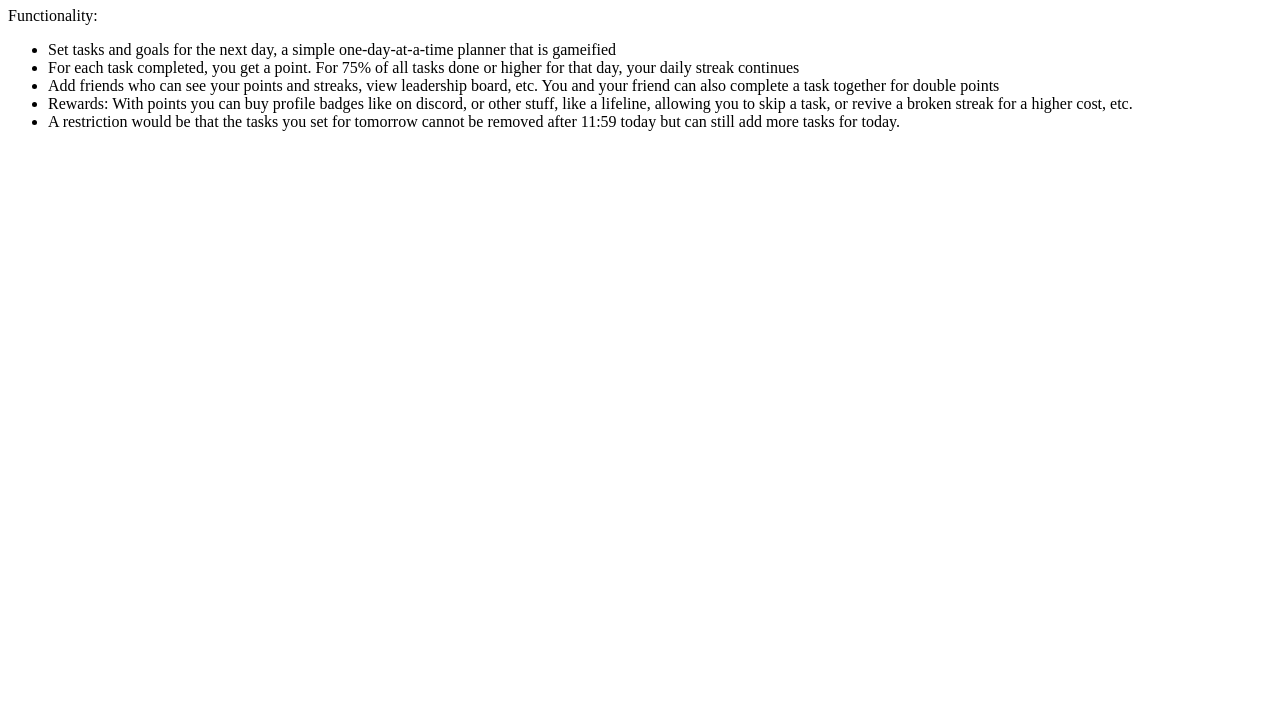
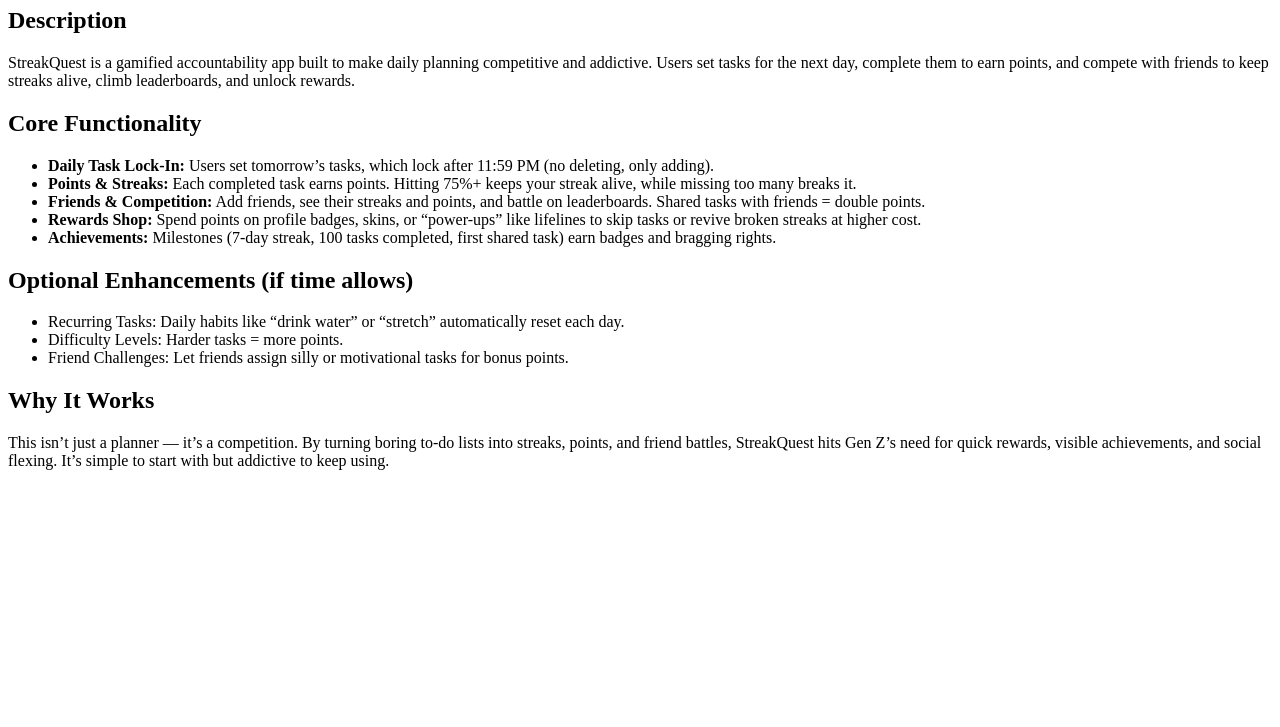
Before and after one commit to ezzeldinamoussa/csc47300-team-404, a plain HTML site: page index.html in a window 1280 px wide. Shown: the part 73-800 px from the top of the page. Drawn offline with Linux system fonts and the light colour scheme.

Commit message:
Update HW1 (Project Description)

```diff
--- a/index.html
+++ b/index.html
@@ -1,37 +1,41 @@
 <!DOCTYPE html>
 <html lang="en">
 <head>
-    <meta charset="UTF-8" />
-    <meta name="viewport" content="width=device-width, initial-scale=1.0" />
-    <title>Accountability App</title>
-    <link rel="stylesheet" href="main.css" />
+  <meta charset="UTF-8">
+  <meta name="viewport" content="width=device-width, initial-scale=1.0">
+  <title>StreakQuest Project</title>
 </head>
 <body>
-    <h1>Accountability App</h1>
-    <p>Functionality:</p>
+  <h1>Project Idea: StreakQuest</h1>
+
+  <h2>Description</h2>
+  <p>
+    StreakQuest is a gamified accountability app built to make daily planning competitive and addictive.
+    Users set tasks for the next day, complete them to earn points, and compete with friends to keep streaks alive,
+    climb leaderboards, and unlock rewards.
+  </p>
+
+  <h2>Core Functionality</h2>
   <ul>
-      <li>
-        Set tasks and goals for the next day, a simple one-day-at-a-time planner
-        that is gameified
-      </li>
-      <li>
-        For each task completed, you get a point. For 75% of all tasks done or
-        higher for that day, your daily streak continues
-      </li>
-      <li>
-        Add friends who can see your points and streaks, view leadership board,
-        etc. You and your friend can also complete a task together for double
-        points
-      </li>
-      <li>
-        Rewards: With points you can buy profile badges like on discord, or
-        other stuff, like a lifeline, allowing you to skip a task, or revive a
-        broken streak for a higher cost, etc.
-      </li>
-      <li>
-        A restriction would be that the tasks you set for tomorrow cannot be
-        removed after 11:59 today but can still add more tasks for today.
-      </li>
+    <li><strong>Daily Task Lock-In:</strong> Users set tomorrow’s tasks, which lock after 11:59 PM (no deleting, only adding).</li>
+    <li><strong>Points & Streaks:</strong> Each completed task earns points. Hitting 75%+ keeps your streak alive, while missing too many breaks it.</li>
+    <li><strong>Friends & Competition:</strong> Add friends, see their streaks and points, and battle on leaderboards. Shared tasks with friends = double points.</li>
+    <li><strong>Rewards Shop:</strong> Spend points on profile badges, skins, or “power-ups” like lifelines to skip tasks or revive broken streaks at higher cost.</li>
+    <li><strong>Achievements:</strong> Milestones (7-day streak, 100 tasks completed, first shared task) earn badges and bragging rights.</li>
   </ul>
+
+  <h2>Optional Enhancements (if time allows)</h2>
+  <ul>
+    <li>Recurring Tasks: Daily habits like “drink water” or “stretch” automatically reset each day.</li>
+    <li>Difficulty Levels: Harder tasks = more points.</li>
+    <li>Friend Challenges: Let friends assign silly or motivational tasks for bonus points.</li>
+  </ul>
+
+  <h2>Why It Works</h2>
+  <p>
+    This isn’t just a planner — it’s a competition. By turning boring to-do lists into streaks, points, and friend battles,
+    StreakQuest hits Gen Z’s need for quick rewards, visible achievements, and social flexing.
+    It’s simple to start with but addictive to keep using.
+  </p>
 </body>
 </html>
```
Lines whose indentation alone changed are shown as unchanged.
